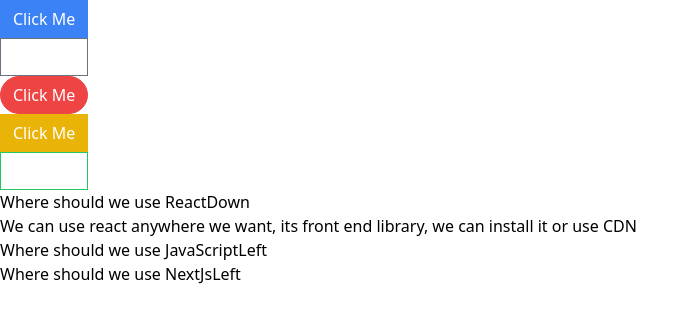
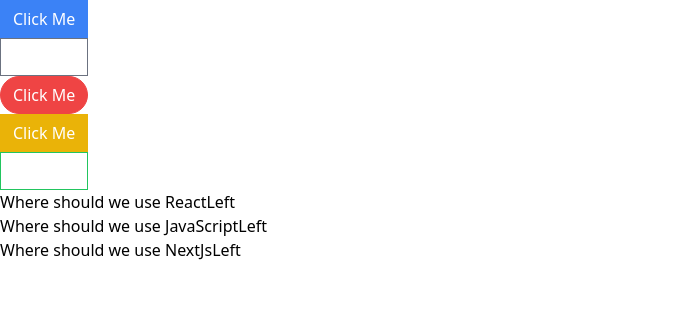
Before and after one commit to ashurbz/Components, a React (Create React App) app: page / in a window 1280 px wide. Shown: the top 322 px of the page, without its empty margins (0-699 px from the left). Built offline with nearby package versions, Linux system fonts and the light colour scheme.

Commit message:
added toggling of accordian

```diff
--- a/src/components/Accordian.js
+++ b/src/components/Accordian.js
@@ -1,7 +1,7 @@
 import React, { useState } from "react";
 
 const Accordian = ({ items }) => {
-  const [expandedIndex, setExpandedIndex] = useState(0);
+  const [expandedIndex, setExpandedIndex] = useState(null);
 
   return (
     <>
@@ -13,7 +13,9 @@ const Accordian = ({ items }) => {
               <div className="flex" key={item.id}>
                 <h3
                   onClick={() => {
-                    setExpandedIndex(index);
+                    expandedIndex === index
+                      ? setExpandedIndex(null)
+                      : setExpandedIndex(index);
                   }}
                 >
                   {item.label}
```
